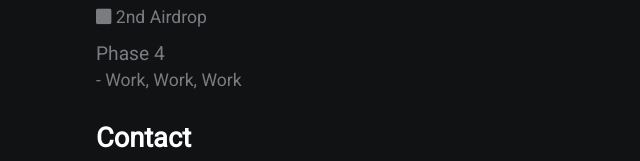
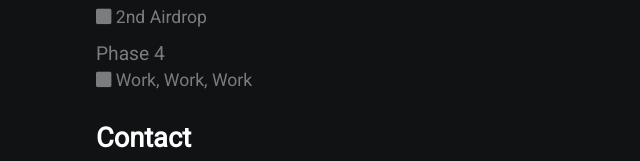
Before and after one commit to gruntlabs/fubar-site, a plain HTML site: page index.html in a window 1280 px wide. Shown: the part 686-847 px from the top of the page, 544-1184 px from the left. Drawn offline with Linux system fonts and the light colour scheme.

Commit message:
Update index.html

```diff
--- a/index.html
+++ b/index.html
@@ -39,7 +39,7 @@
             <p>    <i class="fas fa-square"></i>  Expand Team</p>
             <p>    <i class="fas fa-square"></i>  2nd Airdrop</p>
             <a href="#">Phase 4</a>
-            <p>  - Work, Work, Work</p>
+            <p>    <i class="fas fa-square"></i>  Work, Work, Work</p>
             <h2>Contact</h2>
             <p>info@fubar.icu</p>
         </div>
```
